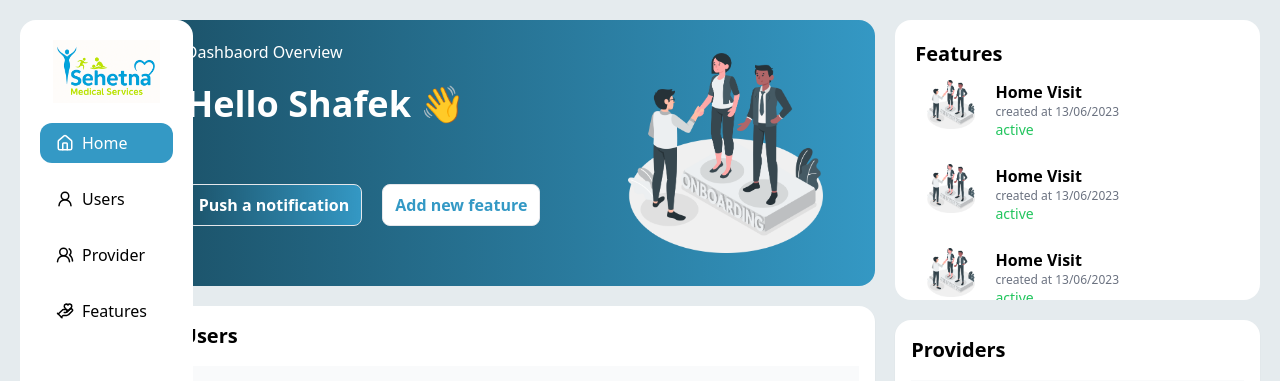
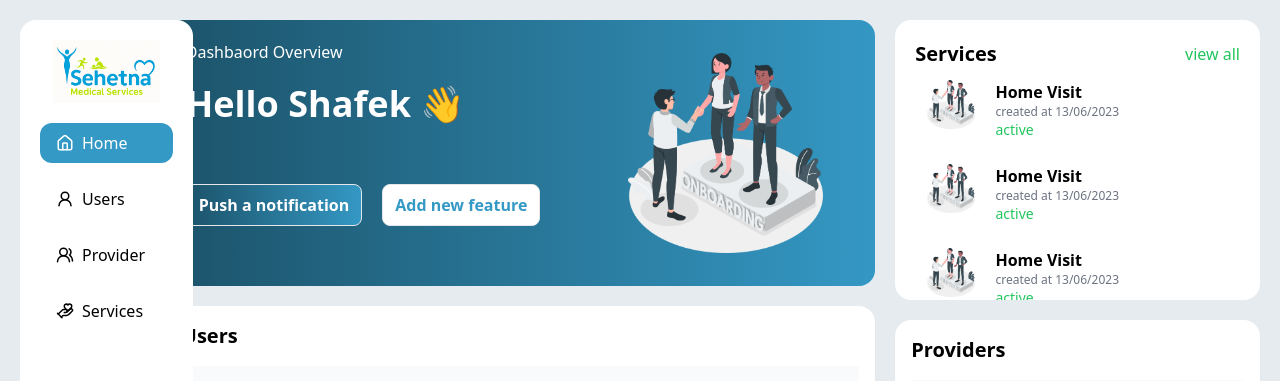
Before and after one commit to YoussefShafiq/Sehetna-Dashboard, a React (Vite) app: page / in a window 1280 px wide. Shown: the top 381 px of the page. Built offline with nearby package versions, Linux system fonts and the light colour scheme.

Commit message:
Signed-off-by: Youssef Shafek <youssefmsa616@gmail.com>

```diff
--- a/src/App.jsx
+++ b/src/App.jsx
@@ -1,5 +1,3 @@
-import { useState } from 'react'
-import reactLogo from './assets/react.svg'
 import './App.css'
 import { createBrowserRouter, RouterProvider } from 'react-router-dom';
 import Layout from './components/Layout';
@@ -7,7 +5,7 @@ import Home from './components/Home';
 import Notfound from './components/Notfound';
 import Providers from './components/Providers';
 import Users from './components/Users';
-import Features from './components/Features';
+import Services from './components/Features';
 
 function App() {
 
@@ -18,7 +16,7 @@ function App() {
         { path: 'home', element: <Home /> },
         { path: 'providers', element: <Providers /> },
         { path: 'users', element: <Users /> },
-        { path: 'features', element: <Features /> },
+        { path: 'services', element: <Services /> },
         { path: '*', element: <Notfound /> },
       ]
     },
--- a/src/components/Features.jsx
+++ b/src/components/Features.jsx
@@ -1,7 +1,7 @@
 import React from 'react'
 
-export default function Features() {
+export default function Services() {
     return <>
-        Features
+        Services
     </>
 }
--- a/src/components/Home.jsx
+++ b/src/components/Home.jsx
@@ -1,8 +1,8 @@
 import React from 'react'
 import amico from '../assets/images/amico.png'
 import HomeUsersTable from './HomeUsersTable'
-import HomeFeaturesCard from './HomeFeaturesCard'
 import HomeProvidersTable from './HomeProvidersTable'
+import HomeServicesCard from './HomeFeaturesCard'
 
 export default function Home() {
 
@@ -35,7 +35,7 @@ export default function Home() {
 
       {/* right side */}
       <div className="w-1/3 flex flex-col gap-5">
-        <HomeFeaturesCard />
+        <HomeServicesCard />
         <HomeProvidersTable />
       </div>
     </div>
--- a/src/components/HomeFeaturesCard.jsx
+++ b/src/components/HomeFeaturesCard.jsx
@@ -1,11 +1,22 @@
 import React from 'react'
 import amico from '../assets/images/amico.png'
+import { useNavigate } from 'react-router-dom';
 
 
-export default function HomeFeaturesCard() {
+export default function HomeServicesCard() {
+
+    const navigate = useNavigate();
+
+    const handleViewAllServices = () => {
+        navigate('/services');
+    };
+
     return <>
         <div className="bg-white rounded-2xl p-5 pb-0 max-h-[35vh] overflow-y-auto">
-            <h2 className='capitalize font-semibold text-xl text-black'>Features</h2>
+            <div className="flex items-center justify-between">
+                <h2 className='capitalize font-semibold text-xl text-black'>Services</h2>
+                <button onClick={handleViewAllServices} className="text-green-500">view all</button>
+            </div>
             <div className="flex flex-col gap-3">
                 <div className="flex gap-2 p-3">
                     <div className="w-1/5"><img src={amico} className='w-4/5' alt="" /></div>
--- a/src/components/Sidebar.jsx
+++ b/src/components/Sidebar.jsx
@@ -15,7 +15,7 @@ export default function Sidebar() {
                         <NavLink className="px-4 py-2 rounded-xl flex items-center gap-2" to="/" ><Home size={18} /> Home</NavLink>
                         <NavLink className="px-4 py-2 rounded-xl flex items-center gap-2" to="/users" ><User2Icon size={18} /> Users</NavLink>
                         <NavLink className="px-4 py-2 rounded-xl flex items-center gap-2" to="/providers" ><Users2Icon size={18} /> Provider</NavLink>
-                        <NavLink className="px-4 py-2 rounded-xl flex items-center gap-2" to="/features" ><HandHeart size={18} /> Features</NavLink>
+                        <NavLink className="px-4 py-2 rounded-xl flex items-center gap-2" to="/services" ><HandHeart size={18} /> Services</NavLink>
                     </div>
                 </div>
                 <button className='bg-red-400 flex justify-center items-center text-white p-2 rounded-xl'>logout <LogOutIcon /></button>
```
